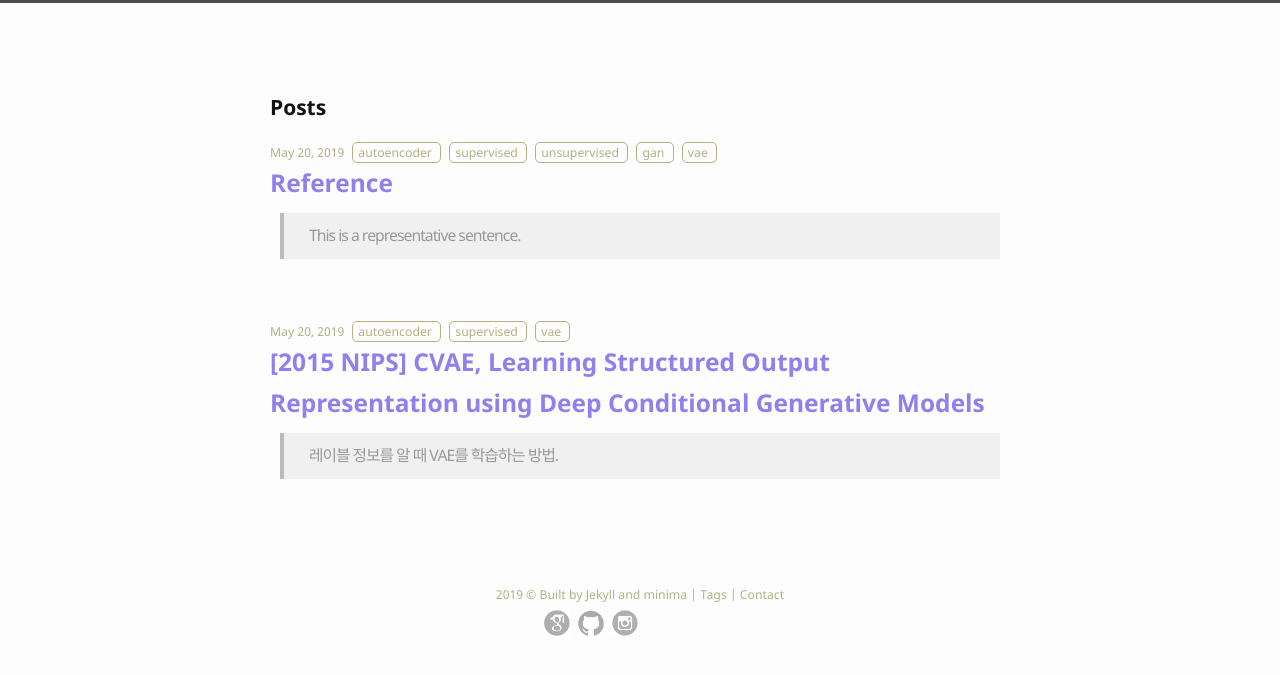
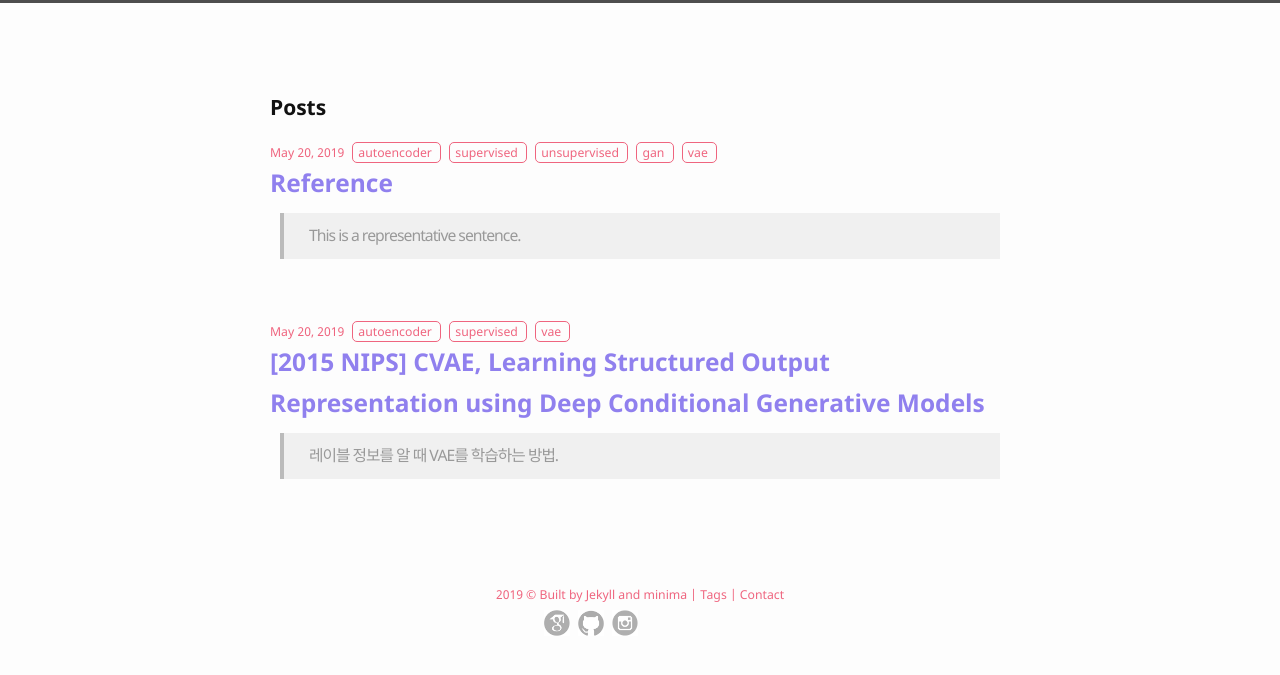
Before and after one commit to bismex/bismex.github.io, a Jekyll site: the page built from index.html, in a window 1280 px wide. Shown: the top 675 px of the page. Built offline with Jekyll 4.4.1, drawn with Linux system fonts in a browser that asks for light colours.

Commit message:
Update main.scss

```diff
--- a/_sass/main.scss
+++ b/_sass/main.scss
@@ -16,9 +16,9 @@
 $background-color: #fdfdfd !default;
 $brand-color:      #9080ee !default;
 
-$grey-color:       #b2b282 !default;
-$grey-color-light: lighten($grey-color, 60%) !default;
-$grey-color-dark:  darken($grey-color, 15%) !default;
+$grey-color:       #ef657f !default;
+$grey-color-light: lighten($grey-color, 40%) !default;
+$grey-color-dark:  darken($grey-color, 20%) !default;
 
 $crimson-color:         #9080ee;
 $crimson-color-light:   #ef657f;
```
